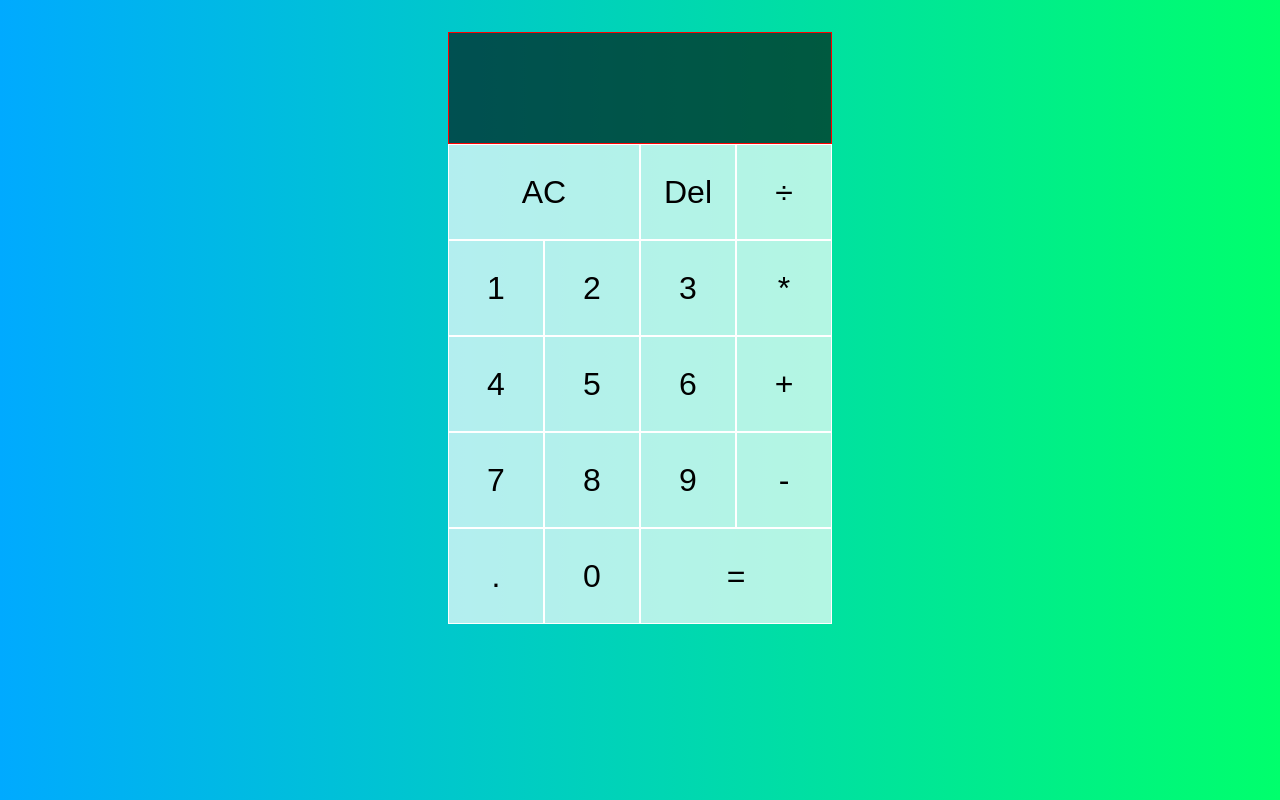
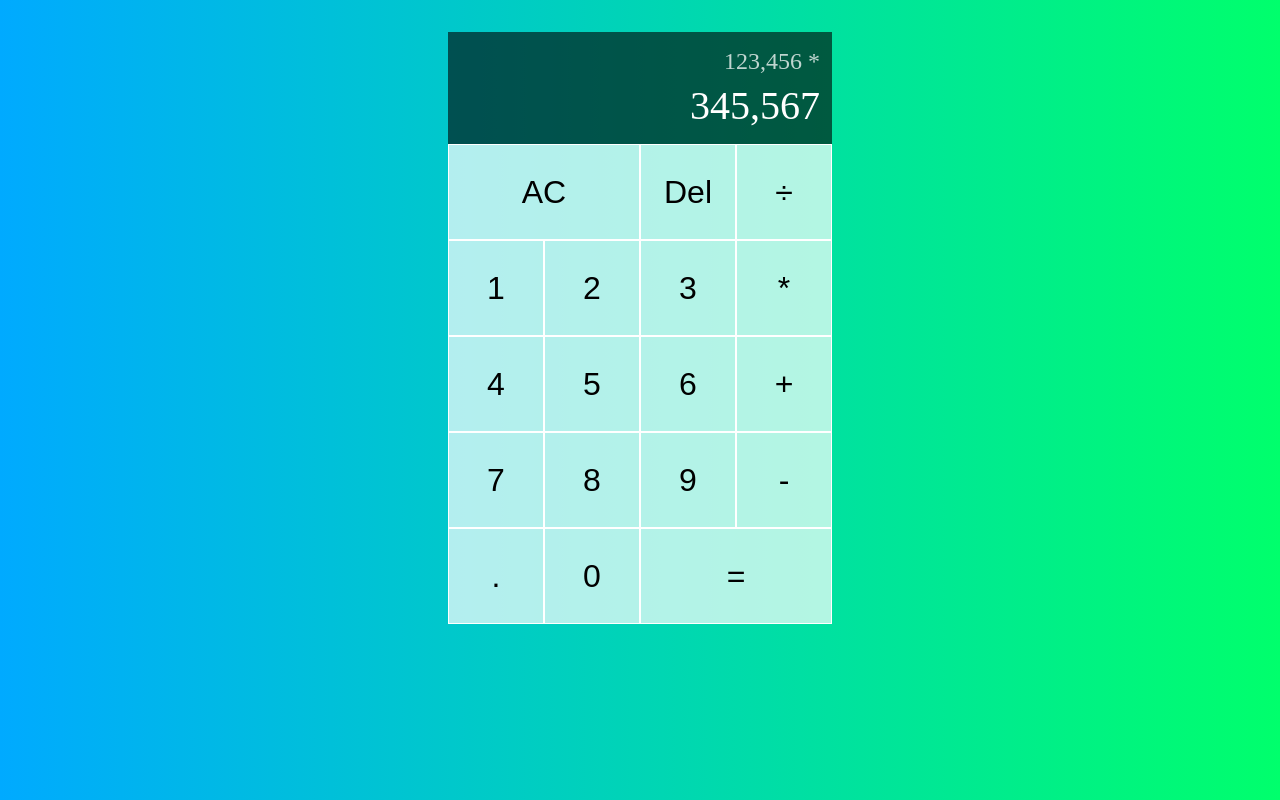
Before and after one commit to IvanHrushevich/react-calculator-1, a React (Create React App) app: page / in a window 1280 px wide. Built offline with nearby package versions, Linux system fonts and the light colour scheme.

Commit message:
improve calculator styles

```diff
--- a/src/App.tsx
+++ b/src/App.tsx
@@ -4,8 +4,8 @@
   return (
     <div className="calculator-grid">
       <div className="output">
-        <div className="previous-operand"></div>
-        <div className="current-operand"></div>
+        <div className="previous-operand">123,456 *</div>
+        <div className="current-operand">345,567</div>
       </div>
       <button className="span-two">AC</button>
       <button>Del</button>
--- a/src/styles.css
+++ b/src/styles.css
@@ -25,12 +25,32 @@
   background-color: rgba(255, 255, 255, 0.7);
 }
 
+.calculator-grid > button:hover,
+.calculator-grid > button:focus {
+  background-color: rgba(255, 255, 255, 0.9);
+}
+
 .span-two {
   grid-column: span 2;
 }
 
 .output {
   grid-column: 1 / -1;
-  border: 1px solid red;
   background-color: rgba(0, 0, 0, 0.6);
+  display: flex;
+  flex-direction: column;
+  align-items: flex-end;
+  justify-content: space-around;
+  padding: 0.75rem;
+  word-break: break-all;
 }
+
+.output .previous-operand {
+  color: rgba(255, 255, 255, 0.75);
+  font-size: 1.5rem;
+}
+
+.output .current-operand {
+  color: white;
+  font-size: 2.5rem;
+}
```
